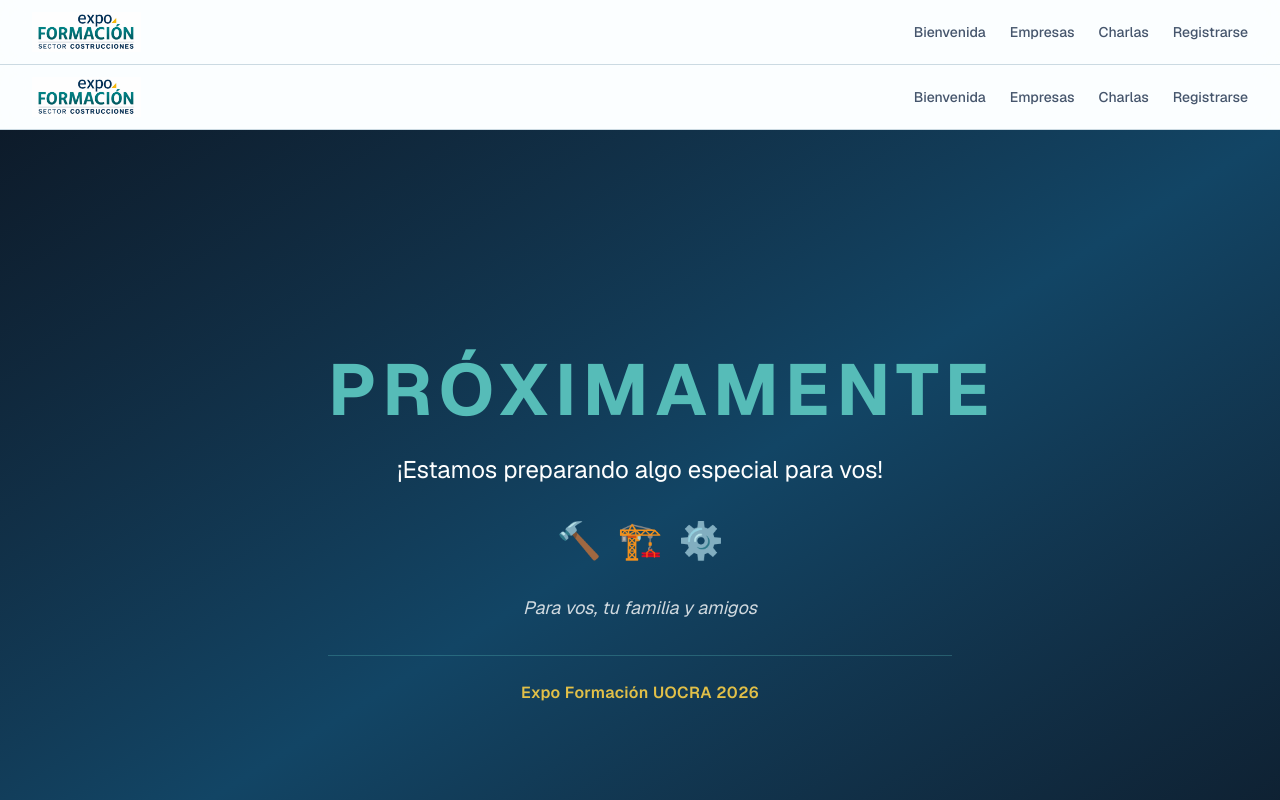
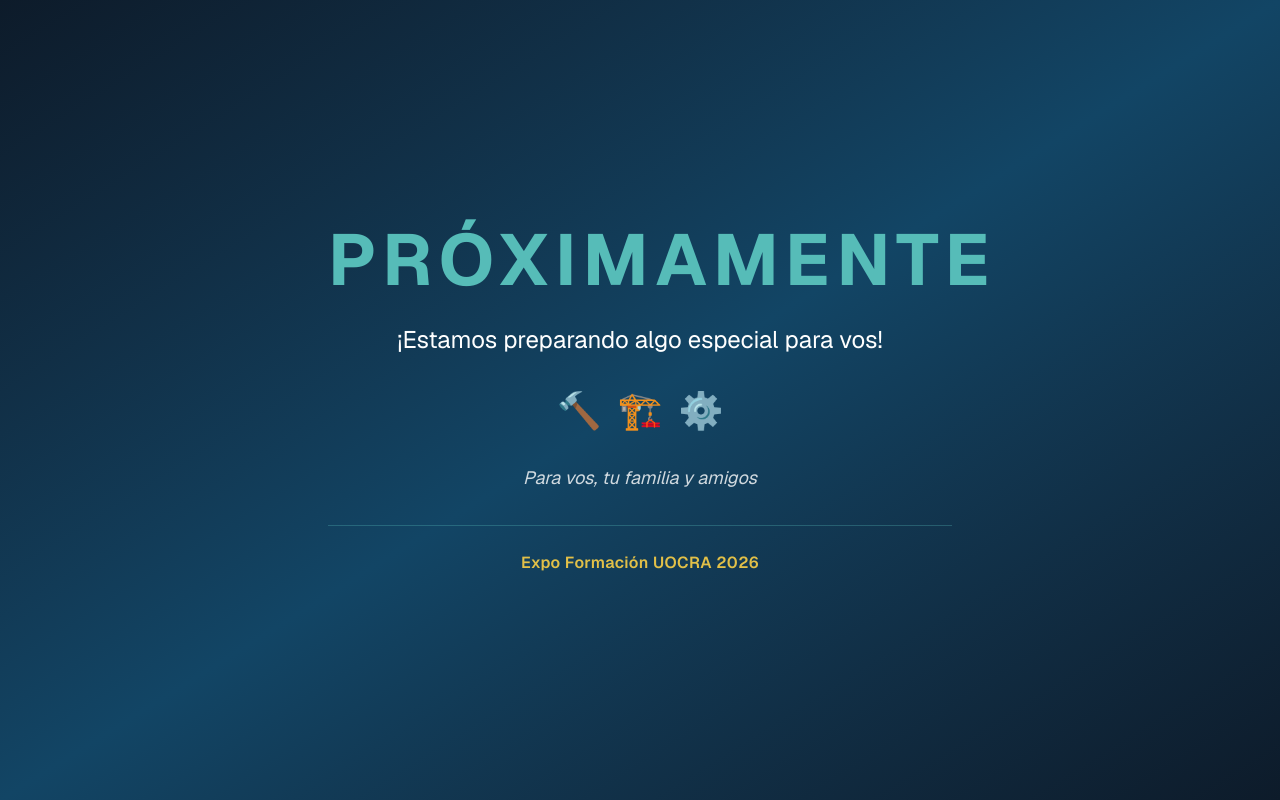
Before and after one commit to FacuPedrazzoli/Expo-Formacion-Uocra, a Next.js app: page /stands in a window 1280 px wide. Shown: the top 800 px of the page. Built offline with nearby package versions, Linux system fonts and the light colour scheme.

Commit message:
fix: make ProximamenteBanner fixed overlay covering entire page

```diff
--- a/src/components/ui/ProximamenteBanner.tsx
+++ b/src/components/ui/ProximamenteBanner.tsx
@@ -2,7 +2,7 @@
 
 export default function ProximamenteBanner() {
   return (
-    <div className="min-h-screen w-full flex items-center justify-center bg-gradient-to-br from-[#0d1b2a] via-[#124565] to-[#0d1b2a]">
+    <div className="fixed inset-0 z-50 flex items-center justify-center bg-gradient-to-br from-[#0d1b2a] via-[#124565] to-[#0d1b2a]">
       <div className="text-center px-6 py-16 max-w-2xl">
         <h1 className="text-5xl md:text-7xl font-bold tracking-widest text-[#56bcb8] mb-6">
           PRÓXIMAMENTE
```
